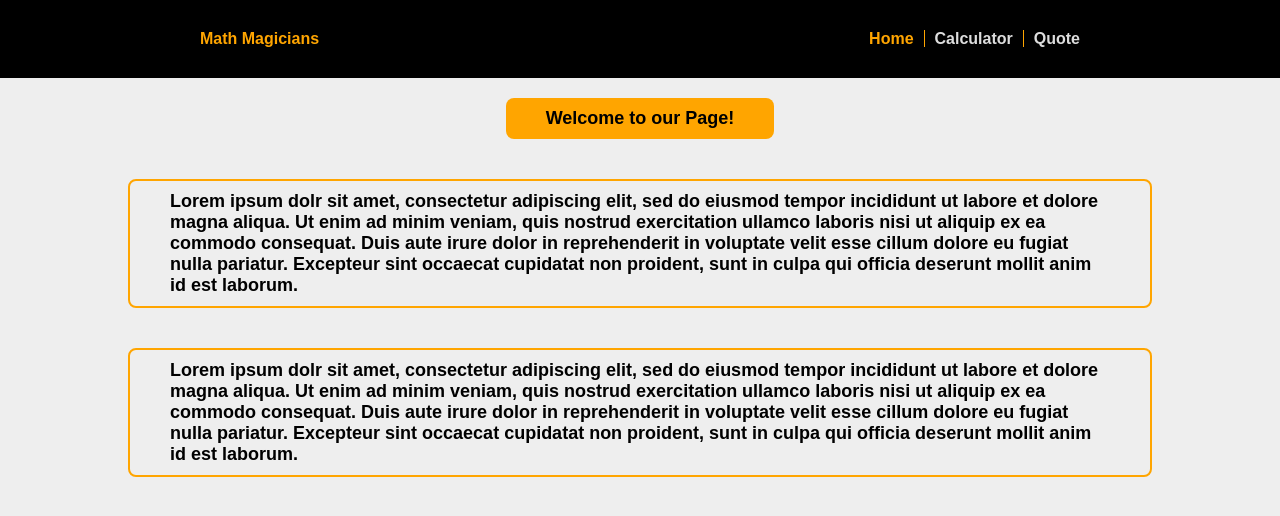
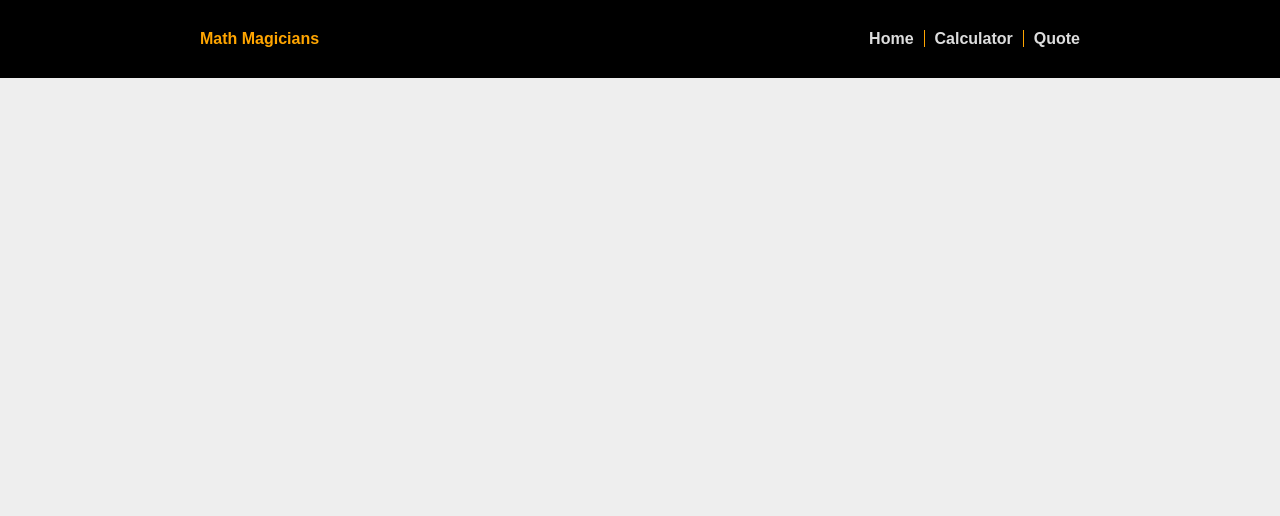
Before and after one commit to YussufOB/Math_Magician, a React (Create React App) app: page /math-magicians in a window 1280 px wide. Shown: the top 516 px of the page. Built offline with nearby package versions, Linux system fonts and the light colour scheme.

Commit message:
Set default page

```diff
--- a/src/App.js
+++ b/src/App.js
@@ -25,7 +25,8 @@ class App extends Component {
           <section className="content">
             <Routes>
               <Route
-                path="/math-magicians"
+                exact
+                path="/"
                 element={<Home />}
               />
               <Route
--- a/src/components/Navbar.js
+++ b/src/components/Navbar.js
@@ -1,41 +1,41 @@
-import { NavLink } from 'react-router-dom';
+import { Link } from 'react-router-dom';
 import './Navbar.css';
 
 function NavBar() {
   return (
     <nav>
       <div>
-        <NavLink
+        <Link
           className="logo"
-          to="/math-magicians"
+          to="/"
         >
           Math Magicians
-        </NavLink>
+        </Link>
       </div>
       <ul>
         <li>
-          <NavLink
+          <Link
             className={({ isActive }) => (isActive ? 'active' : '')}
-            to="/math-magicians"
+            to="/"
           >
             Home
-          </NavLink>
+          </Link>
         </li>
         <li>
-          <NavLink
+          <Link
             className={({ isActive }) => (isActive ? 'active' : '')}
             to="/Calculator"
           >
             Calculator
-          </NavLink>
+          </Link>
         </li>
         <li>
-          <NavLink
+          <Link
             className={({ isActive }) => (isActive ? 'active' : '')}
             to="/Quote"
           >
             Quote
-          </NavLink>
+          </Link>
         </li>
       </ul>
     </nav>
```
